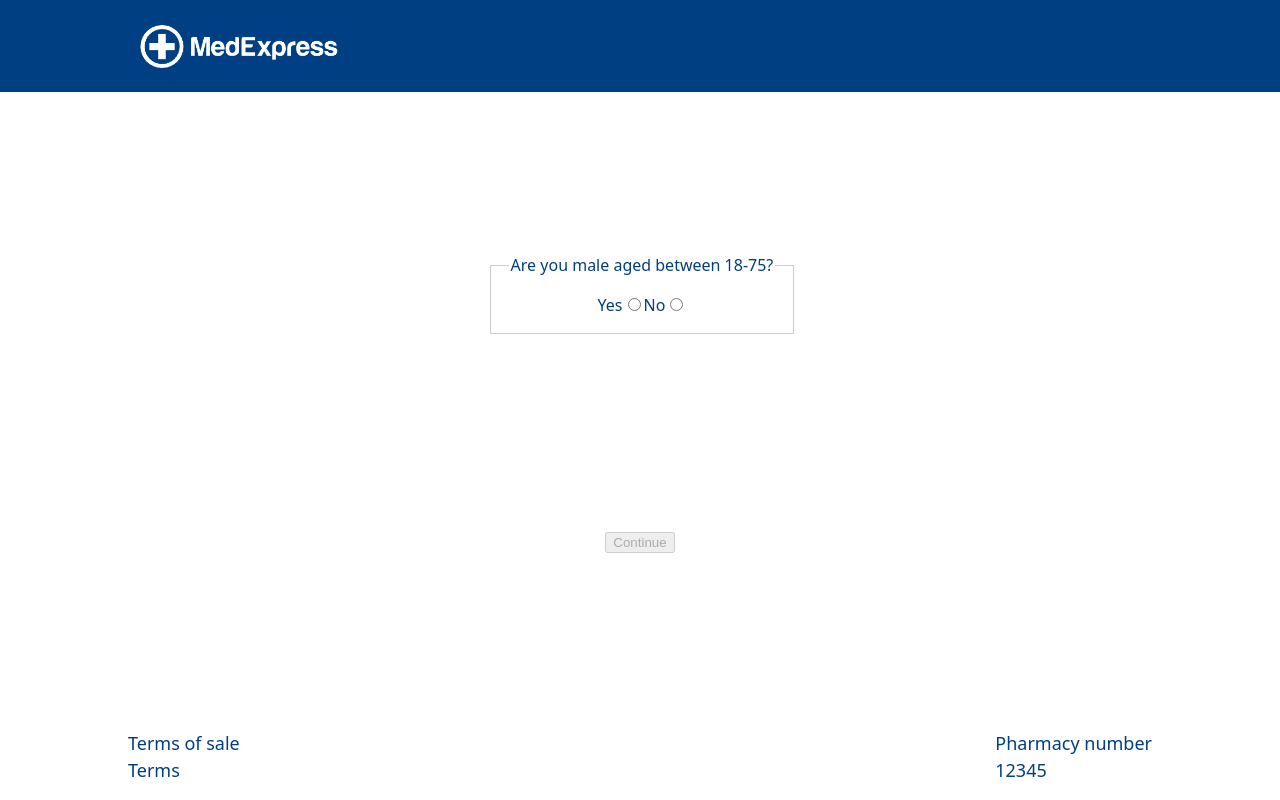
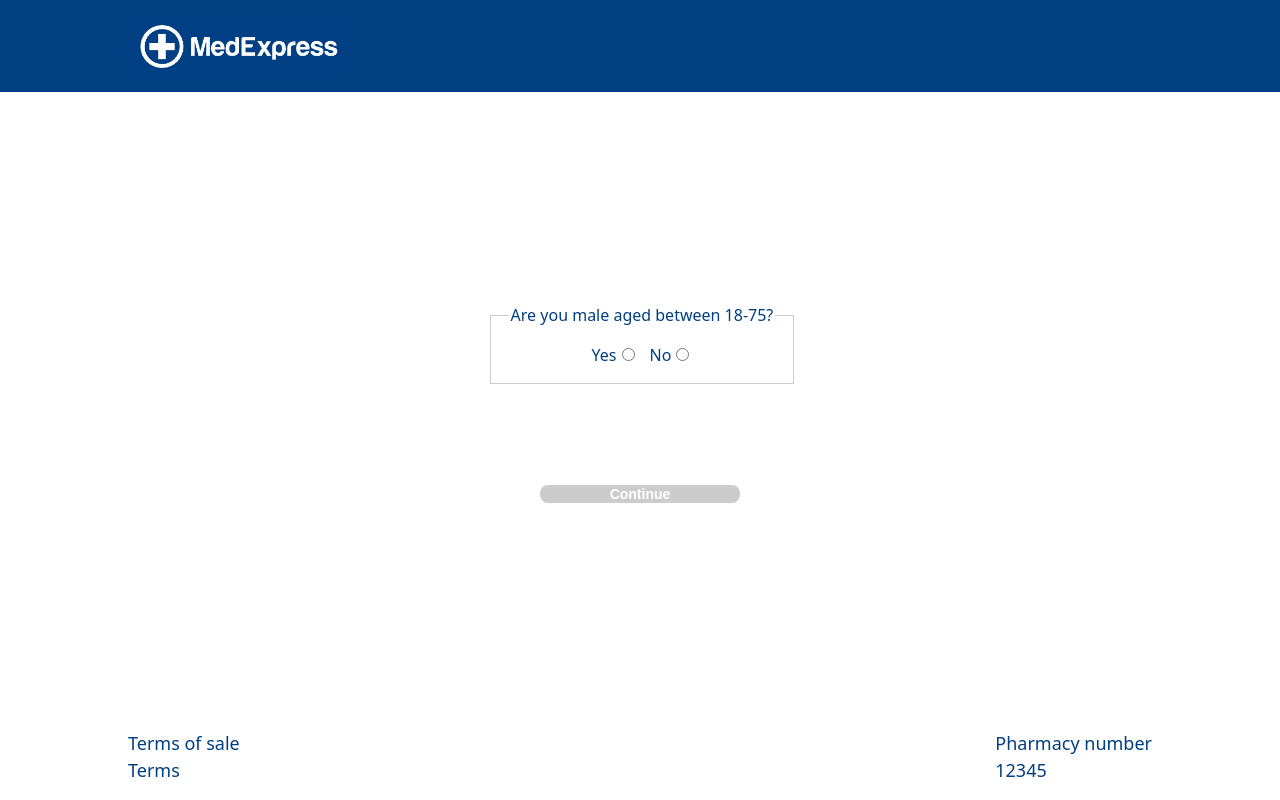
Before and after one commit to jakehowlett93/heliosx-test, a React (Vite) app: page / in a window 1280 px wide. Built offline with nearby package versions, Linux system fonts and the light colour scheme.

Commit message:
implement submit hook and service layer

```diff
--- a/src/App.css
+++ b/src/App.css
@@ -57,13 +57,31 @@ fieldset {
 .options {
   display: flex;
   justify-content: center;
+  gap: 12px;
 }
 
 .consultation-form {
   display: flex;
   flex-direction: column;
   justify-content: space-between;
-  min-height: 300px;
+  min-height: 200px;
+}
+
+.button {
+  width: 100%;
+  max-width: 200px;
+  background-color: var(--color-orange);
+  border-radius: 8px;
+  border: none;
+  font-size: 14px;
+  font-weight: bold;
+  color: white;
+  cursor: pointer;
+}
+
+.button:disabled {
+  background-color: #ccc;
+  cursor: not-allowed;
 }
 
 .question-card-wrapper {
--- /dev/null
+++ b/src/api/service.ts
@@ -0,0 +1,8 @@
+export const ConsultationServiceClient = async ({
+  data,
+}: {
+  data: Record<string, string>;
+}) => {
+  console.log("Submitting consultation:", data);
+  await new Promise((resolve) => setTimeout(resolve, 1500));
+};
--- a/src/features/consultation/components/ConsultationForm.tsx
+++ b/src/features/consultation/components/ConsultationForm.tsx
@@ -2,12 +2,12 @@ import { useState } from "react";
 import { QuestionCard } from "../../../components/QuestionCard";
 import { questions } from "../../../data";
 import { ThankYou } from "./ThankYou";
+import { useSubmitConsult } from "../../hooks/useSubmitConsult";
 
 export const ConsultationForm = () => {
   const [currentQuestionInd, setCurrentQuestionInd] = useState<number>(0);
   const [formData, setFormData] = useState<Record<string, string>>({});
-  const [isSuccess, setIsSuccess] = useState<boolean>(false);
-  const [isLoading, setIsLoading] = useState<boolean>(false);
+  const { submit, isSuccess, isLoading } = useSubmitConsult();
 
   const handleChange = (e: React.ChangeEvent<HTMLInputElement>) => {
     const { name, value } = e.target;
@@ -18,7 +18,7 @@ export const ConsultationForm = () => {
 
   const handleNextStep = async () => {
     if (isLastQuestion) {
-      console.log(formData);
+      submit(formData);
     } else {
       setCurrentQuestionInd((prev) => prev + 1);
     }
@@ -48,6 +48,7 @@ export const ConsultationForm = () => {
       </div>
       <div className="form-action-section">
         <button
+          className="button"
           type="button"
           onClick={handleNextStep}
           disabled={isLoading || !currentValue}
--- a/src/features/consultation/components/ThankYou.tsx
+++ b/src/features/consultation/components/ThankYou.tsx
@@ -1,3 +1,8 @@
 export const ThankYou = () => {
-  return <h1>Thank you</h1>;
+  return (
+    <div>
+      <h1>Thank you</h1>
+      <p>We will be in contact shortly with your results</p>
+    </div>
+  );
 };
--- /dev/null
+++ b/src/features/hooks/useSubmitConsult.ts
@@ -0,0 +1,28 @@
+import { useState } from "react";
+import { ConsultationServiceClient } from "../../api/service";
+
+export const useSubmitConsult = () => {
+  //typically loading / success / error states would be handled by a library such as ReactQuery
+  const [isLoading, setIsLoading] = useState<boolean>(false);
+  const [isSuccess, setIsSuccess] = useState<boolean>(false);
+  const [isError, setIsError] = useState<boolean>(false);
+
+  const submit = async (formData: Record<string, string>) => {
+    setIsLoading(true);
+    setIsError(false);
+    setIsSuccess(false);
+
+    try {
+      await ConsultationServiceClient({
+        data: formData,
+      });
+      setIsSuccess(true);
+    } catch {
+      setIsError(true);
+    } finally {
+      setIsLoading(false);
+    }
+  };
+
+  return { submit, isLoading, isSuccess, isError };
+};
--- a/src/index.css
+++ b/src/index.css
@@ -4,6 +4,7 @@
   font-weight: 400;
 
   --color-primary: #003f82;
+  --color-orange: #fa650a;
 
   color: var(--color-primary);
   background-color: #fff;
```
